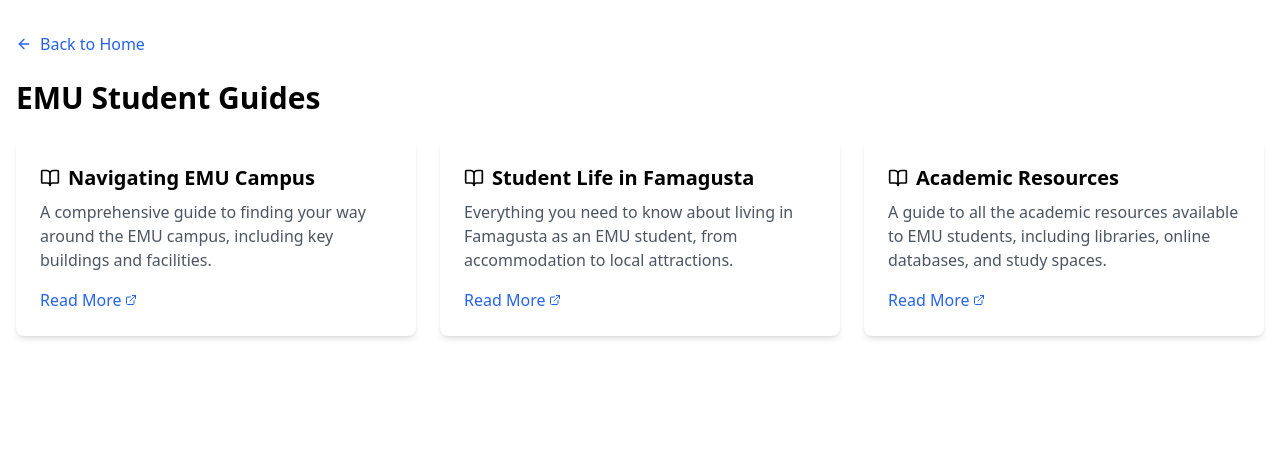
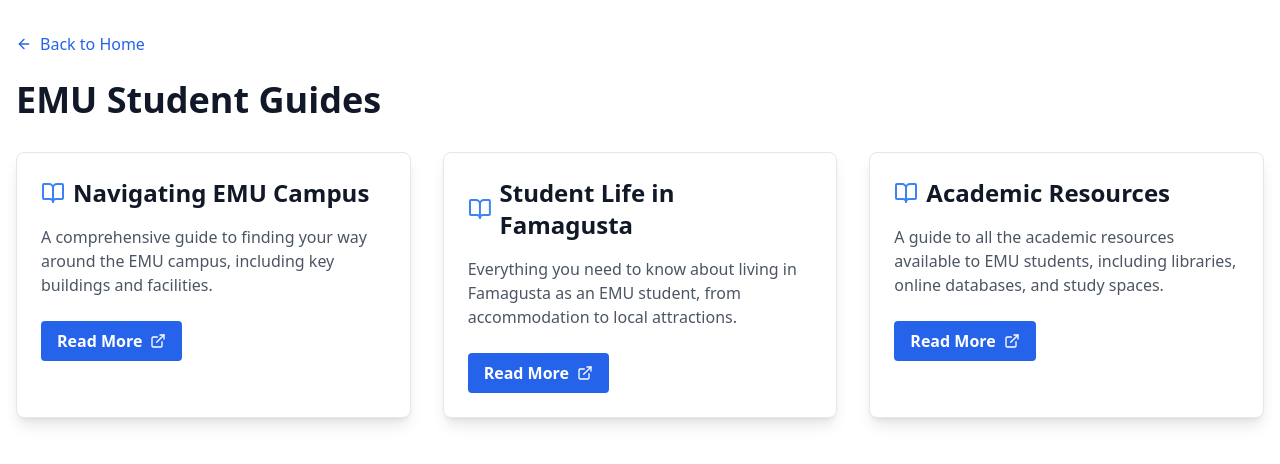
Before and after one commit to atasoya/emu-guide, a Next.js app: page /guides in a window 1280 px wide. Shown: the top 464 px of the page. Built offline with nearby package versions, Linux system fonts and the light colour scheme.

Commit message:
Add guides eng

```diff
--- a/src/app/guides/page.tsx
+++ b/src/app/guides/page.tsx
@@ -32,27 +32,28 @@ const guides: Guide[] = [
 export default function GuidesPage() {
   return (
     <div className="container mx-auto px-4 py-8">
-      <Link href="/" className="inline-flex items-center mb-6 text-blue-600 hover:text-blue-800">
+      <Link href="/" className="inline-flex items-center mb-6 text-blue-600 hover:text-blue-800 transition-colors duration-300">
         <ArrowLeft className="w-4 h-4 mr-2" />
         Back to Home
       </Link>
-      <h1 className="text-3xl font-bold mb-6">EMU Student Guides</h1>
-      <div className="grid grid-cols-1 md:grid-cols-2 lg:grid-cols-3 gap-6">
+      <h1 className="text-4xl font-bold mb-8 text-gray-900">EMU Student Guides</h1>
+
+      <div className="grid grid-cols-1 md:grid-cols-2 lg:grid-cols-3 gap-8">
         {guides.map((guide) => (
-          <div key={guide.id} className="bg-white rounded-lg shadow-md p-6">
-            <h2 className="text-xl font-semibold mb-2 flex items-center">
-              <BookOpen className="w-5 h-5 mr-2" />
+          <div key={guide.id} className="bg-white rounded-lg shadow-lg hover:shadow-xl transition-shadow duration-300 p-6 border border-gray-200">
+            <h2 className="text-2xl font-semibold text-gray-900 mb-4 flex items-center">
+              <BookOpen className="w-6 h-6 mr-2 text-blue-500" />
               {guide.name}
             </h2>
-            <p className="text-gray-600 mb-4">{guide.text}</p>
+            <p className="text-gray-600 mb-6">{guide.text}</p>
             <a
               href={guide.followUpLink}
               target="_blank"
               rel="noopener noreferrer"
-              className="text-blue-600 hover:underline flex items-center"
+              className="inline-flex items-center text-white bg-blue-600 hover:bg-blue-700 transition-colors duration-300 font-bold py-2 px-4 rounded"
             >
               Read More
-              <ExternalLink className="w-3 h-3 ml-1" />
+              <ExternalLink className="w-4 h-4 ml-2" />
             </a>
           </div>
         ))}
```
